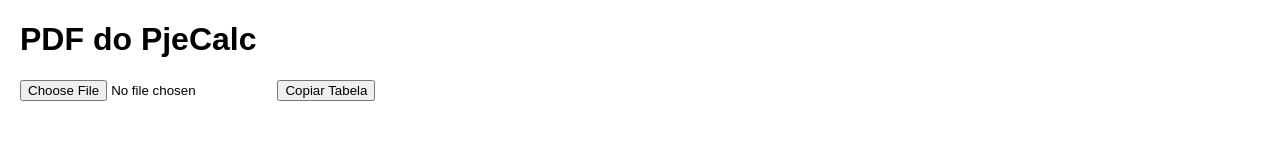
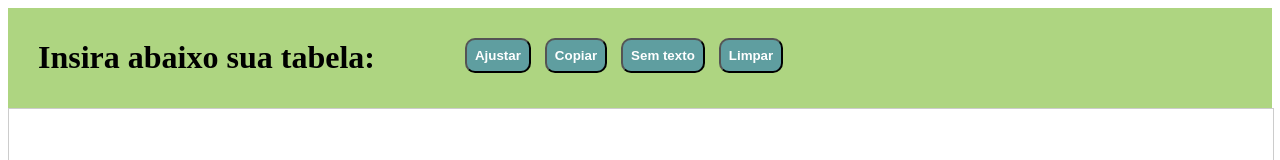
Before and after one commit to estevaofreixo/tabela2, a plain HTML site: page index.html in a window 1280 px wide. Shown: the top 160 px of the page. Drawn offline with Linux system fonts and the light colour scheme.

Commit message:
Add files via upload

```diff
--- a/index.html
+++ b/index.html
@@ -1,25 +1,160 @@
 <!DOCTYPE html>
 <html lang="pt-br">
 <head>
-    <meta charset="UTF-8">
-    <meta name="viewport" content="width=device-width, initial-scale=1.0">
-    <title>PDF do PjeCalc</title>
-    <script type="module" src="tabela2.js"></script>
-    <style>
-        body {
-            font-family: Arial, sans-serif;
-            margin: 20px;
+<meta charset="UTF-8">
+<meta name="viewport" content="width=device-width, initial-scale=1.0">
+<title>Insira sua tabela</title>
+</head>
+<link rel="stylesheet" href="tabelas.css">
+<body>
+
+    <div style="background-color: rgb(174, 213, 129); padding: 10px;">
+        <h1 style="float: left;">Insira abaixo sua tabela:</h1>
+        <button onclick="removerLinhasZero(); removerParagrafos(); verificarApagarParagrafo(); verificarApagarTRSemConteudo(); verificarApagarJuros();" class="btnTabela">Ajustar</button>
+        <button onclick="copiarConteudo()" class="btnTabela">Copiar</button>
+        <button onclick="semTexto()" class="btnTabela">Sem texto</button>
+        <button onclick="limpaTudo();" class="btnTabela">Limpar</button>
+                <div style="clear: both;"></div> <!-- Clearfix para evitar problemas de layout -->
+    </div>
+
+    <div id="pasteArea" contenteditable="true"></div>
+
+
+<script>
+
+function limpaTudo() {
+    var pasteArea = document.getElementById('pasteArea');
+    pasteArea.innerHTML = ''; // Limpa todo o conteúdo dentro da div
+}
+
+function removerLinhasZero() {
+    // Verifica se há <figure> com a classe "table"
+    var figuras = document.querySelectorAll('figure.table');
+    figuras.forEach(function(figura) {
+        // Verifica se há <table> com o estilo especificado
+        var tabelas = figura.querySelectorAll('table');
+        tabelas.forEach(function(tabela) {
+            // Verifica se há <tbody> dentro da tabela
+            var tbody = tabela.querySelector('tbody');
+            if (tbody) {
+                // Verifica se há <tr> dentro do tbody
+                var linhas = tbody.querySelectorAll('tr');
+                linhas.forEach(function(linha) {
+                    // Verifica se há <td> com conteúdo "R$ 0,00"
+                        var celulas = linha.querySelectorAll('td');
+                    celulas.forEach(function(celula) {
+                        if (celula.innerText.includes('R$\u00A00,00')) {
+                            linha.parentNode.removeChild(linha);
+                        }
+                    });
+                });
+            }
+        });
+    });
+}
+
+
+ // Função para remover parágrafos que contêm um <span> com conteúdo "0,00"
+function removerParagrafos() {
+     // Selecionar todos os parágrafos com a classe "MsoNormal"
+     var paragrafos = document.querySelectorAll('p.MsoNormal');
+
+// Iterar sobre todos os parágrafos
+paragrafos.forEach(function(paragrafo) {
+    // Verificar se há algum <span> com conteúdo "0,00" dentro do <p>
+    var spans = paragrafo.querySelectorAll('span');
+    var contemZero = false;
+    spans.forEach(function(span) {
+        if (span.innerText.trim() === '0,00') {
+            contemZero = true;
         }
-        input[type="file"] {
-            margin-bottom: 20px;
+    });
+
+    // Remover o parágrafo se contiver um <span> com conteúdo "0,00"
+    if (contemZero) {
+        paragrafo.parentNode.removeChild(paragrafo);
+    }
+});
+}
+
+function verificarApagarParagrafo() {
+    var spans = document.querySelectorAll("span");
+    for (var i = 0; i < spans.length; i++) {
+        if (spans[i].textContent === "0") {
+            var paragrafo = spans[i].parentNode;
+            if (paragrafo.tagName === "P") {
+                paragrafo.remove();
+            }
         }
-    </style>
-</head>
-<body>
-    <h1>PDF do PjeCalc</h1>
-    <input type="file" id="file-input" accept="application/pdf">
-    <button id="copyButton">Copiar Tabela</button>
+    }
+}
 
-    <pre id="output"></pre>
+
+function verificarApagarTRSemConteudo() {
+    var tables = document.querySelectorAll("table");
+    tables.forEach(function(table) {
+        var rows = table.querySelectorAll("tr");
+        rows.forEach(function(row) {
+            var cells = row.querySelectorAll("td");
+            var hasEmptyCell = Array.from(cells).some(function(cell) {
+                return cell.textContent.trim() === "";
+            });
+            if (hasEmptyCell) {
+                row.remove();
+            }
+        });
+    });
+}
+
+
+function verificarApagarJuros() {
+    var spans = document.querySelectorAll("span");
+    spans.forEach(function(span) {
+        if (span.textContent.includes("NOVA TAXA")) {
+            var paragrafo = span.closest("p");
+            var paragrafoAnterior = paragrafo.previousElementSibling;
+            if (paragrafoAnterior && paragrafoAnterior.tagName === "P" && paragrafoAnterior.textContent.includes("R$ 0,00")) {
+                paragrafoAnterior.remove();
+            }
+        }
+    });
+}
+
+/*
+function verificarApagarJuros() {
+    var spans = document.querySelectorAll("span");
+    spans.forEach(function(span) {
+        if (span.textContent.includes("NOVA TAXA")) {
+            var paragrafo = span.closest("p");
+            var paragrafoAnterior = paragrafo.previousElementSibling;
+            if (paragrafoAnterior && paragrafoAnterior.tagName === "P" && paragrafoAnterior.textContent.trim() === "") {
+                paragrafoAnterior.remove();
+            }
+            paragrafo.remove();
+        }
+    });
+}
+
+*/
+
+function copiarConteudo() {
+    var pasteArea = document.getElementById('pasteArea');
+    pasteArea.focus();
+    document.execCommand('selectAll');
+    document.execCommand('copy');
+    window.getSelection().removeAllRanges(); // Deselecionar o texto após a cópia
+}
+
+function semTexto() {
+    var conteudo = document.getElementById('pasteArea');
+    var elementos = conteudo.childNodes;
+    for (var i = elementos.length - 1; i >= 0; i--) {
+        if (elementos[i].nodeName !== 'TD' && elementos[i].nodeName !== 'TABLE') {
+            conteudo.removeChild(elementos[i]);
+        }
+    }
+}
+</script>
+
 </body>
 </html>
--- /dev/null
+++ b/tabelas.css
@@ -0,0 +1,21 @@
+h1 {
+    padding-right: 80px;
+    margin-left: 20px;
+}
+.btnTabela {
+    margin-left: 10px;
+    margin-top:  1.6%;
+    background-color: cadetblue;
+    color: white;
+    border-radius: 10px;
+    padding: 8px;
+    font-weight: bold;
+}
+
+
+#pasteArea {
+   width: 98.4%;
+   height: 6800px;
+   border: 1px solid #ccc;
+   padding: 10px;
+}
```
